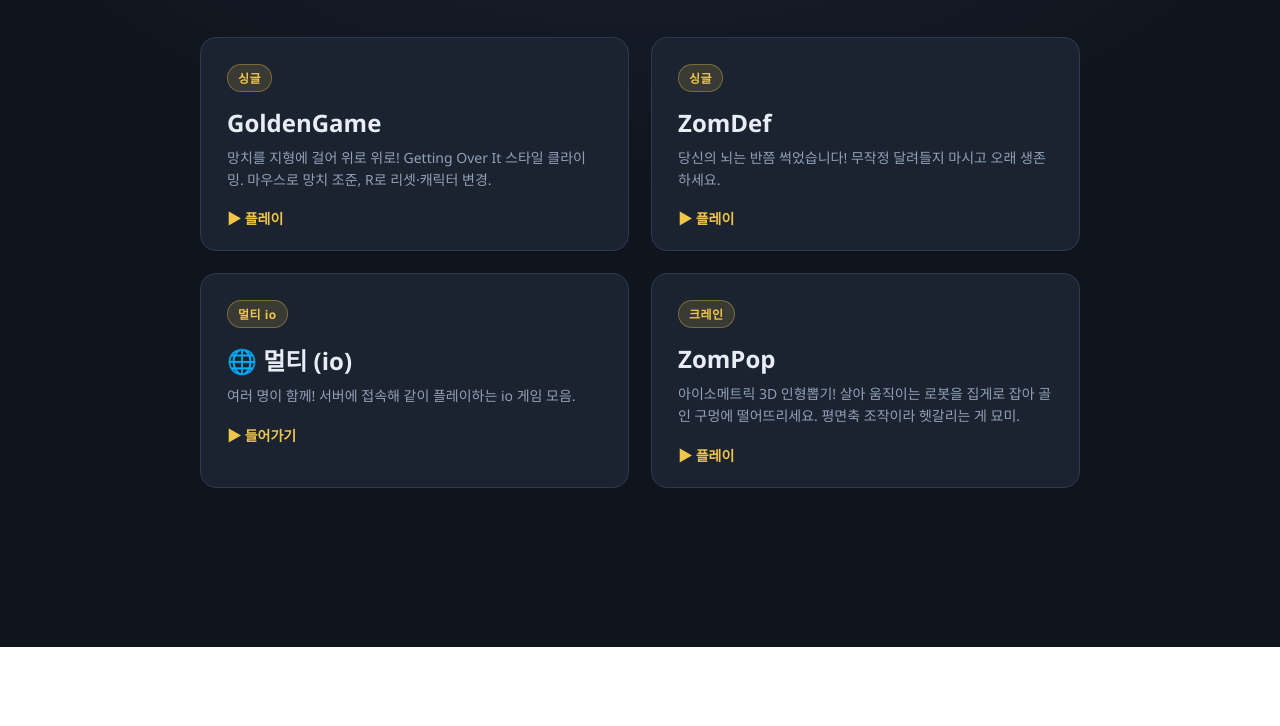
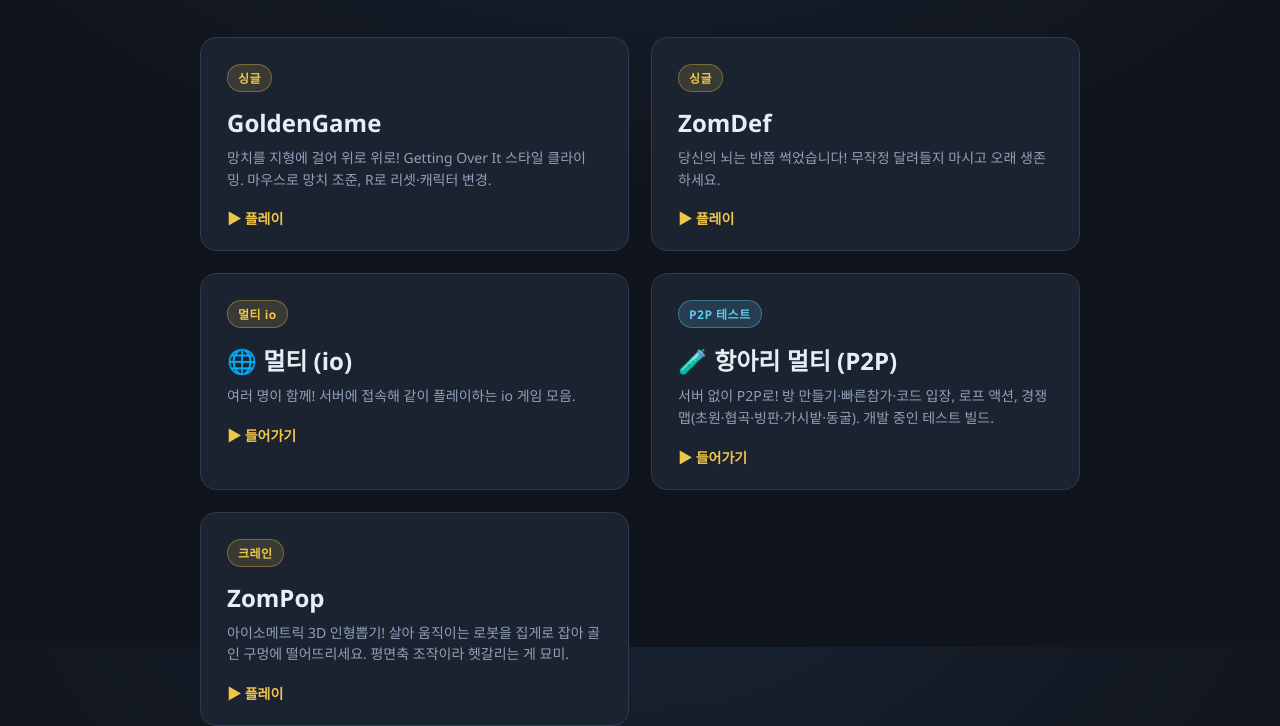
Before and after one commit to garamisp/webbuilds, a plain HTML site: page index.html in a window 1280 px wide. Shown: the part 153-879 px from the top of the page. Before the commit the page ends 800 px from the top, so only its background shows below. Drawn offline with Linux system fonts and the light colour scheme.

Commit message:
launcher: add io-test (P2P) card next to the server-based io

```diff
--- a/index.html
+++ b/index.html
@@ -32,6 +32,7 @@
       padding: 4px 10px; border-radius: 999px; margin-bottom: 14px;
       background: rgba(240,198,74,.14); color: var(--accent); border:1px solid rgba(240,198,74,.35);
     }
+    .game .badge.test { background: rgba(92,200,240,.16); color:#5cc8f0; border-color: rgba(92,200,240,.4); }
     .game h2 { margin: 0 0 8px; font-size: 24px; }
     .game p { margin: 0; color: var(--sub); font-size: 14px; line-height: 1.55; }
     .game .play { margin-top: 18px; font-size: 14px; font-weight:700; color: var(--accent); display:flex; align-items:center; gap:6px; }
@@ -65,6 +66,12 @@
       <p>여러 명이 함께! 서버에 접속해 같이 플레이하는 io 게임 모음.</p>
       <div class="play">▶ 들어가기</div>
     </a>
+    <a class="game" href="io-test/index.html">
+      <span class="badge test">P2P 테스트</span>
+      <h2>🧪 항아리 멀티 (P2P)</h2>
+      <p>서버 없이 P2P로! 방 만들기·빠른참가·코드 입장, 로프 액션, 경쟁 맵(초원·협곡·빙판·가시밭·동굴). 개발 중인 테스트 빌드.</p>
+      <div class="play">▶ 들어가기</div>
+    </a>
     <a class="game" href="ZomPop/index.html">
       <span class="badge">크레인</span>
       <h2>ZomPop</h2>
```
